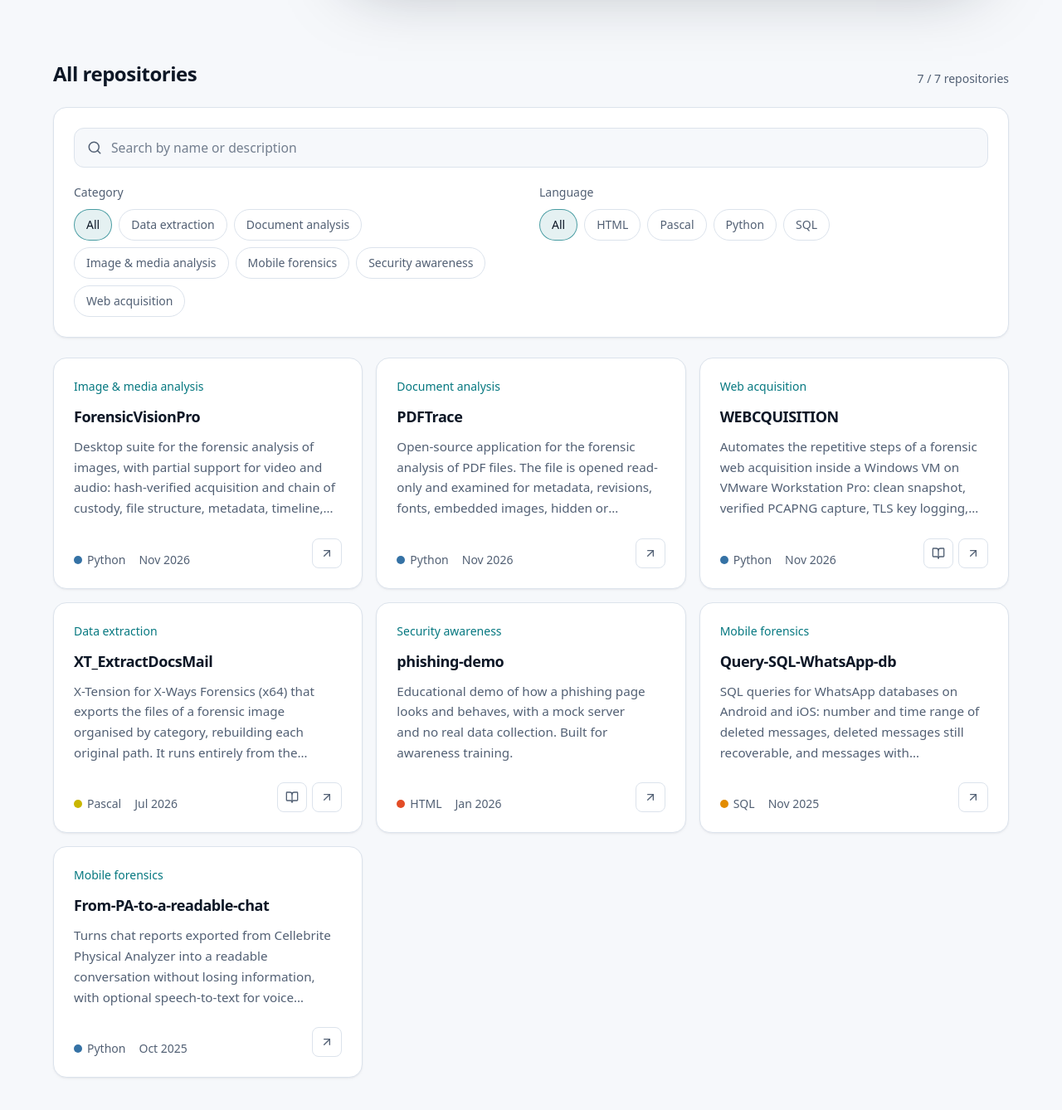
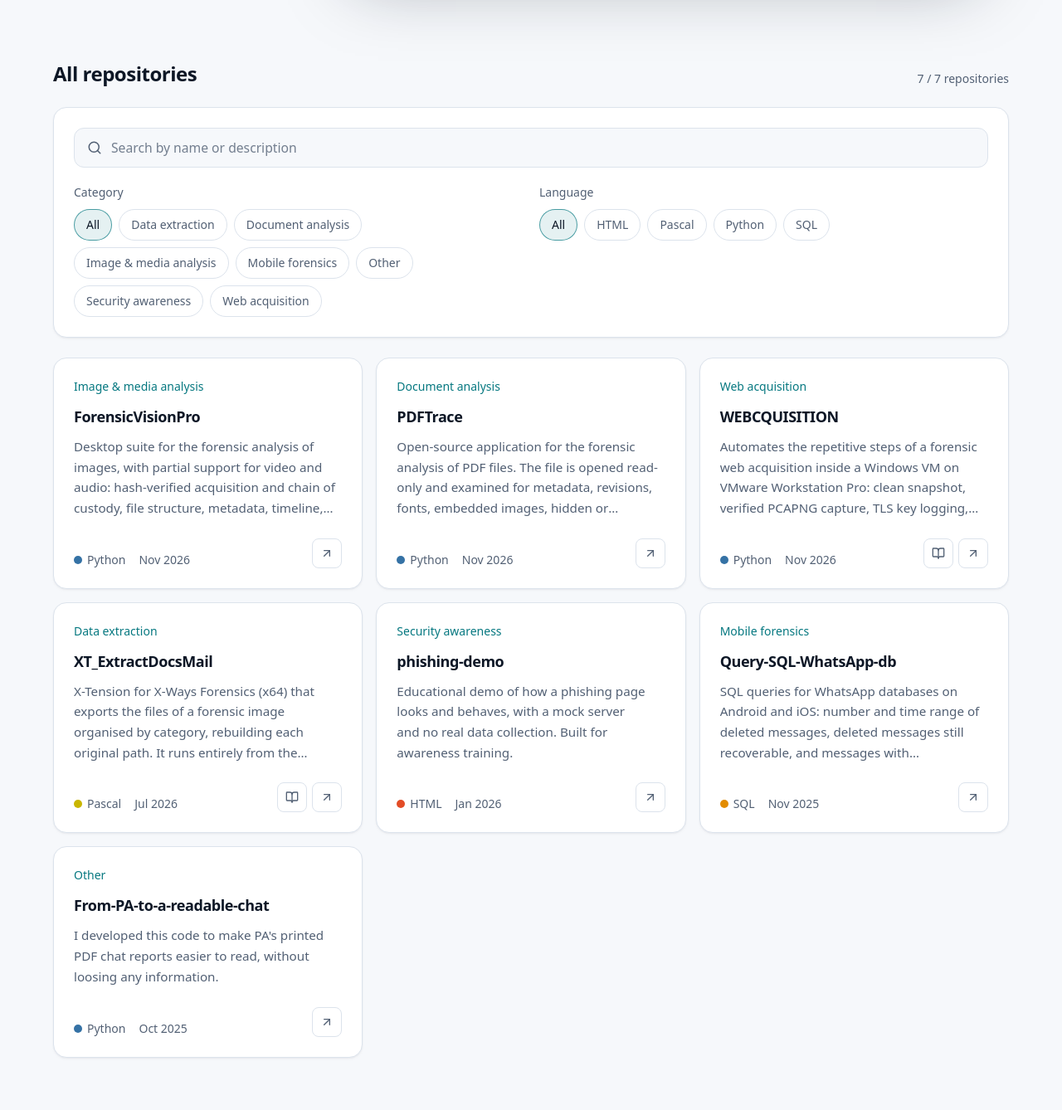
Before and after one commit to gaiacalamari/gaiacalamari.github.io, a React (Vite) app: page / in a window 1280 px wide. Shown: the part 5539-6877 px from the top of the page at 83% size. Built offline with nearby package versions, Linux system fonts and the light colour scheme; no server answers.

Commit message:
Update project translations and remove entry
Updated the Italian translation for 'Security awareness' and removed the 'From-PA-to-a-readable-chat' project entry.

```diff
--- a/src/data/projects.ts
+++ b/src/data/projects.ts
@@ -6,7 +6,7 @@ const cat = {
   img: { en: 'Image & media analysis', it: 'Analisi immagini e media' },
   ext: { en: 'Data extraction', it: 'Estrazione dati' },
   mob: { en: 'Mobile forensics', it: 'Mobile forensics' },
-  awa: { en: 'Security awareness', it: 'Security awareness' },
+  awa: { en: 'Security awareness', it: 'Forensic Readness' },
   oth: { en: 'Other', it: 'Altro' },
 } satisfies Record<string, Localized>;
 
@@ -77,13 +77,6 @@ export const curated: Record<string, Partial<Project> & { category: Localized }>
       it: "X-Tension per X-Ways Forensics (x64) che esporta i file di un'immagine forense organizzati per categoria, ricostruendo il percorso originale. Funziona interamente da riga di comando, gestisce i percorsi lunghi ed esporta tutte le categorie assegnate da X-Ways.",
     },
   },
-  'From-PA-to-a-readable-chat': {
-    category: cat.mob,
-    summary: {
-      en: 'Turns chat reports exported from Cellebrite Physical Analyzer into a readable conversation without losing information, with optional speech-to-text for voice messages.',
-      it: 'Trasforma i report delle chat esportati da Cellebrite Physical Analyzer in una conversazione leggibile senza perdere informazioni, con trascrizione opzionale dei messaggi vocali.',
-    },
-  },
   'Query-SQL-WhatsApp-db': {
     language: 'SQL',
     category: cat.mob,
```
